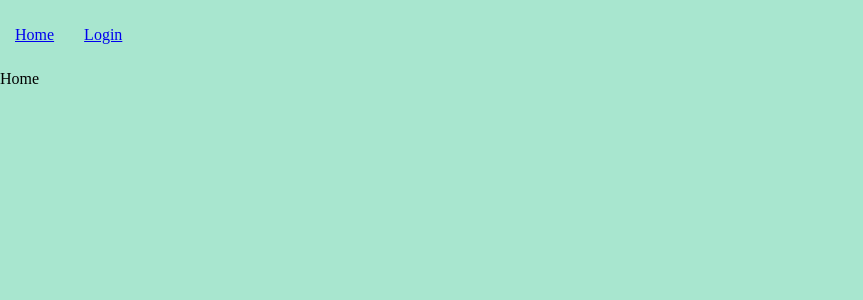
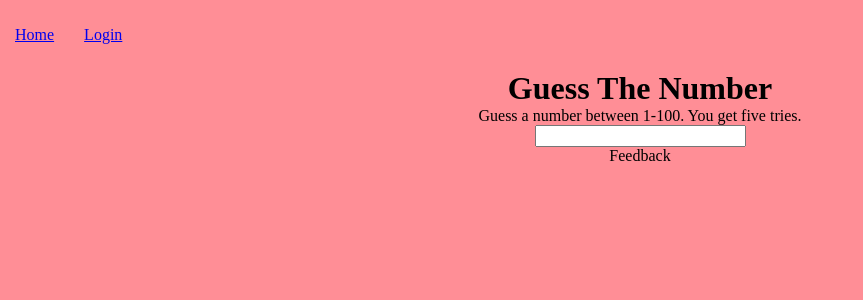
Before and after one commit to mbrady712/guess-number, a React (Create React App) app in the folder client/: page / in a window 1280 px wide. Shown: the top 300 px of the page, without its empty margins (0-863 px from the left). Built offline with nearby package versions, Linux system fonts and the light colour scheme; the HTML template or start-up script is replaced by a standard one.

Commit message:
Added process to append inputs into game on enter key press.

```diff
--- a/client/src/App.css
+++ b/client/src/App.css
@@ -200,9 +200,6 @@ form{
       padding: 0 15px 0 15px;
       transition: .25s;
   }
-  #normnav a:hover{
-      color:#f77775;
-  }
   #name{
       display: block;
       border: 2px solid #f77775;
@@ -223,3 +220,7 @@ form{
       width: 400px;
   }
 }
+
+.home{
+  text-align: center;
+}
--- a/client/src/components/navbar.js
+++ b/client/src/components/navbar.js
@@ -6,15 +6,15 @@ export const Navbar = () => {
 
     return (
         <div className="navbar">
-            <nav class="nav-section">
+            <nav className="nav-section">
                 <div id="mobnav">
-                    <input class="checkbox" type="checkbox"/>
-                    <div class="hamburger-lines">
-                        <span class="line line1"></span>
-                        <span class="line line2"></span>
-                        <span class="line line3"></span>
+                    <input className="checkbox" type="checkbox"/>
+                    <div className="hamburger-lines">
+                        <span className="line line1"></span>
+                        <span className="line line2"></span>
+                        <span className="line line3"></span>
                     </div>
-                    <div class="menu-items">
+                    <div className="menu-items">
                         <Link to="/">Home</Link>
                         <Link to="/login">Login</Link>
                     </div>
--- a/client/src/pages/home.js
+++ b/client/src/pages/home.js
@@ -1,5 +1,33 @@
+import { useState } from "react";
 export const Home = () => {
+
+    const [Tries, setTries] = useState([]);
+
+    const handleKeyPress = (event) => {
+        if(event.key === 'Enter'){
+          setTries([...Tries, ""]);
+        }
+    }
+
+    const GameSection = () => {
+        return (
+            <div className="gameSection">
+                <input type="number" onKeyUpCapture={handleKeyPress}></input>
+                <p className="feedback">Feedback</p>
+            </div>
+        );
+    }
+
     return (
-        <div>Home</div>
+        <div className="home">
+            <h1>Guess The Number</h1>
+            <p>Guess a number between 1-100. You get five tries.</p>
+            <div id="game">
+            <GameSection />
+            {Tries.map(((Try, idx) => (
+                <GameSection key={idx} />
+            )))}
+            </div>
+        </div>
     );
 };
```
